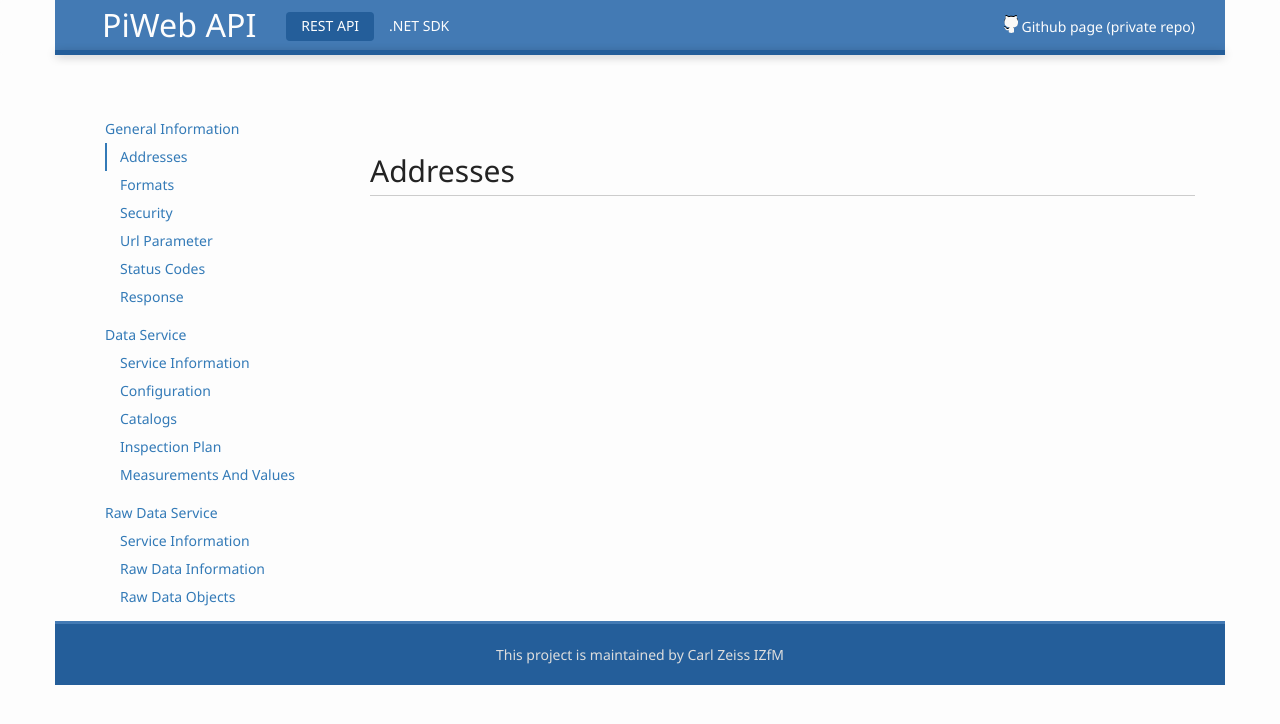
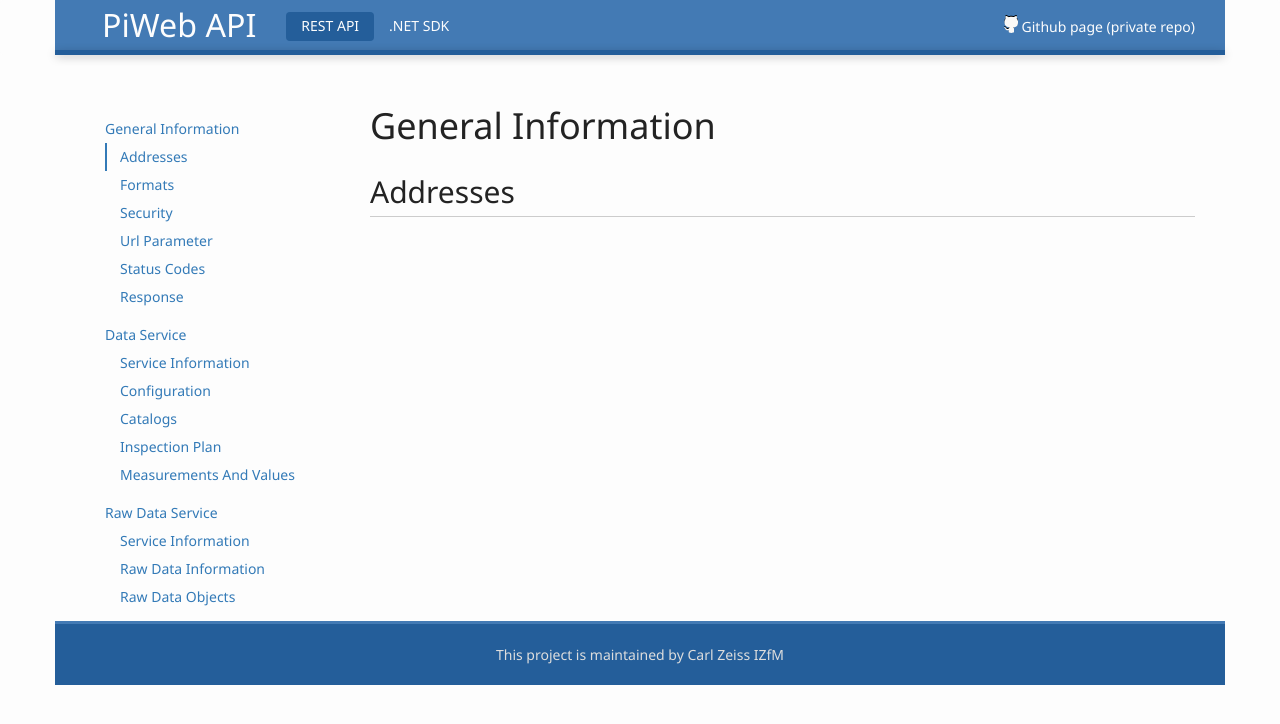
Before and after one commit to ZEISS-PiWeb/PiWeb-Api, a Jekyll site: the page built from _pages/01-restapi.md, in a window 1280 px wide. Shown: the top 724 px of the page. Built offline with Jekyll 4.4.1, drawn with Linux system fonts in a browser that asks for light colours.

Commit message:
Update 01-restapi.md

```diff
--- a/_pages/01-restapi.md
+++ b/_pages/01-restapi.md
@@ -30,5 +31,5 @@
   rawDataService:
     title: Raw Data Service
 ---
-
+<h1 id="{{page.sections['general'].anchor}}">{{page.sections['general'].title}}</h1>
 <h2 id="{{page.sections['general']['secs']['addresses'].anchor}}">{{page.sections['general']['secs']['addresses'].title}}</h2>
```
Also changed, not shown: other parts of _pages/01-restapi.md (+1 -0 lines).
